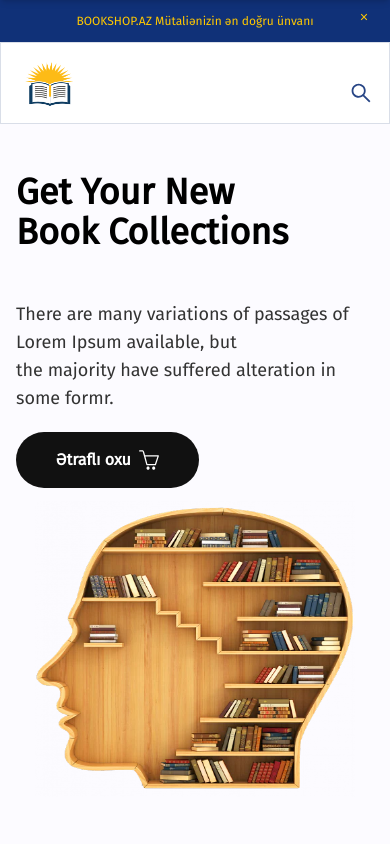
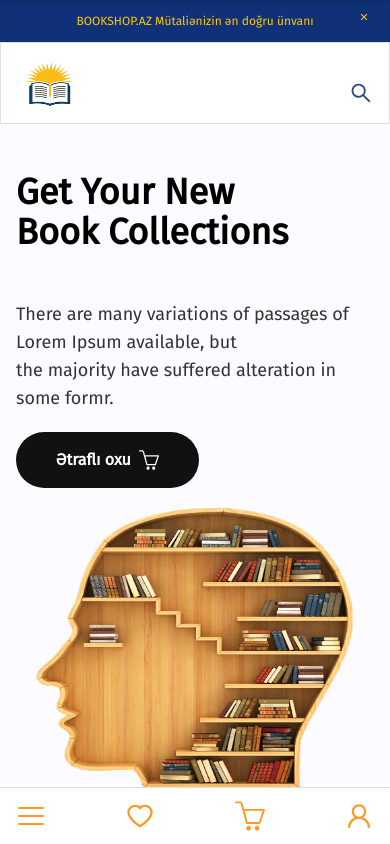
Before and after one commit to azizleyla/book-shop, a Next.js app: page / in a window 390 px wide. Shown: the top 844 px of the page. Built offline with nearby package versions, Linux system fonts and the light colour scheme.

Commit message:
fixed navbar

```diff
--- a/components/books/BookItem.tsx
+++ b/components/books/BookItem.tsx
@@ -22,9 +22,9 @@ const BookItem = ({
   return (
     <>
       <div className=" bg-[#fff] border-[1px] border-[#e1e1e1]  group transition ease-in-out  hover:border-[1px] hover:border-transparent cursor-pointer pt-3 relative">
-        <div className="relative h-64 group-hover:scale-[1.15] custom-transition">
+        <div className="relative h-64 h group-hover:scale-[1.15] custom-transition">
           <Image
-            className={`pointer-events-none   relative  mb-2 h-64 ${
+            className={`pointer-events-none object-contain   relative  mb-2 h-64 ${
               backImg && "group-hover:opacity-0 group-hover:hidden"
             }`}
             src={coverImg}
@@ -33,7 +33,7 @@ const BookItem = ({
           />
           {backImg && (
             <Image
-              className=" mb-2 hidden opacity-0 absolute w-full h-full transition group-hover:block group-hover:opacity-100"
+              className=" mb-2 object-contain hidden opacity-0 absolute w-full h-full transition group-hover:block group-hover:opacity-100"
               alt=""
               src={backImg}
             />
--- a/components/layout/navbar/index.tsx
+++ b/components/layout/navbar/index.tsx
@@ -1,6 +1,10 @@
 import Link from "next/link";
 import React, { useEffect, useState } from "react";
-
+import { FaHamburger, FaHeart } from "react-icons/fa";
+import { RxHamburgerMenu } from "react-icons/rx";
+import { BsHeart } from "react-icons/bs";
+import { SlBasket } from "react-icons/sl";
+import { AiOutlineHeart, AiOutlineUser } from "react-icons/ai";
 const menuItems = [
   {
     id: 1,
@@ -40,6 +44,7 @@ const Navbar = () => {
   }, []);
 
   return (
+    <>
       <div className="border-b-[1px] border-[#D9DEE8] py-3 hidden md:block">
         <div className="container mx-auto">
           <div className="flex justify-between">
@@ -65,6 +70,28 @@ const Navbar = () => {
           </div>
         </div>
       </div>
+      <div className=" md:hidden fixed  border-t-[1px] border-[#ddd]  text-3xl text-[#FF9923] bottom-0 right-0 left-0 z-40 bg-[#fff] ">
+        <div className="container  h-14 mx-auto flex items-center justify-between">
+          <div>
+            <RxHamburgerMenu />
+          </div>
+          <div>
+            <Link href="/favorites">
+              <AiOutlineHeart />
+            </Link>
+          </div>
+          <div>
+            <Link href="/cart">
+              {" "}
+              <SlBasket />
+            </Link>
+          </div>
+          <div>
+            <AiOutlineUser />
+          </div>
+        </div>
+      </div>
+    </>
   );
 };
 
```
Lines whose indentation alone changed are shown as unchanged.
